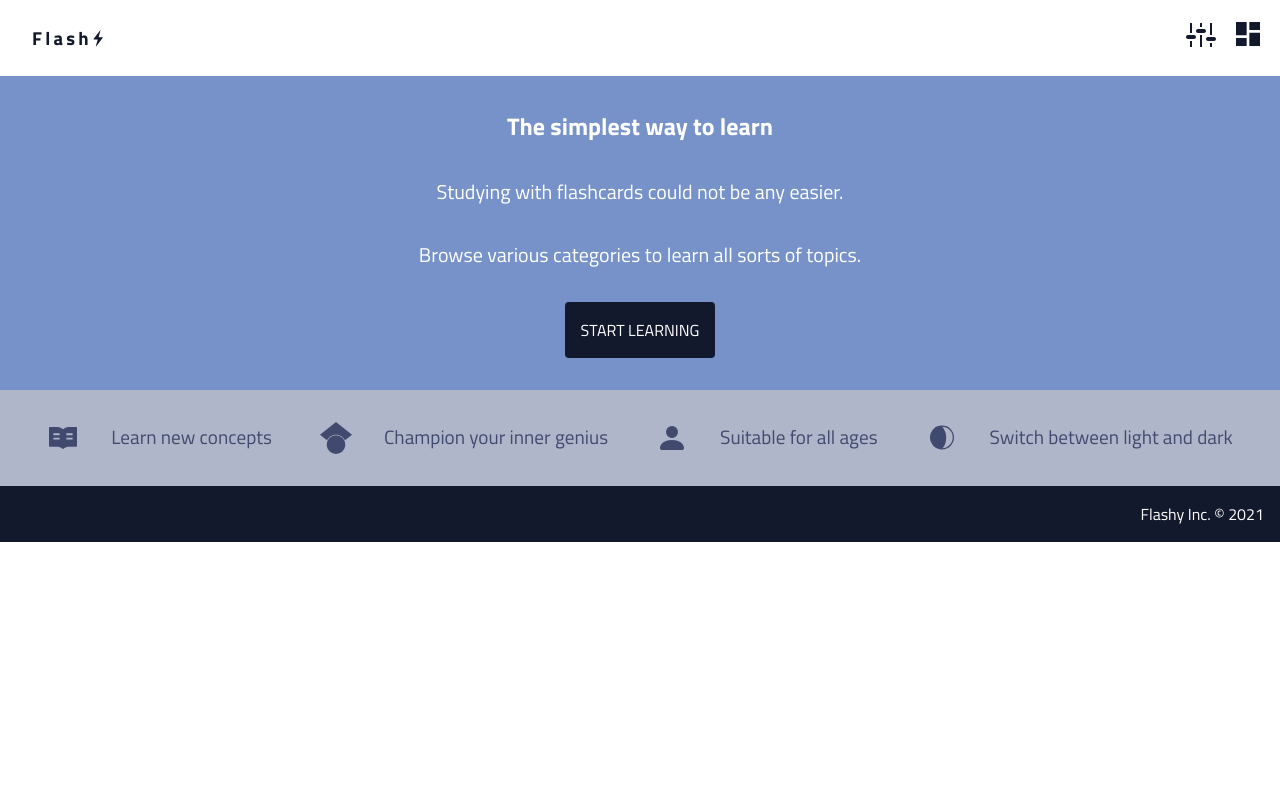
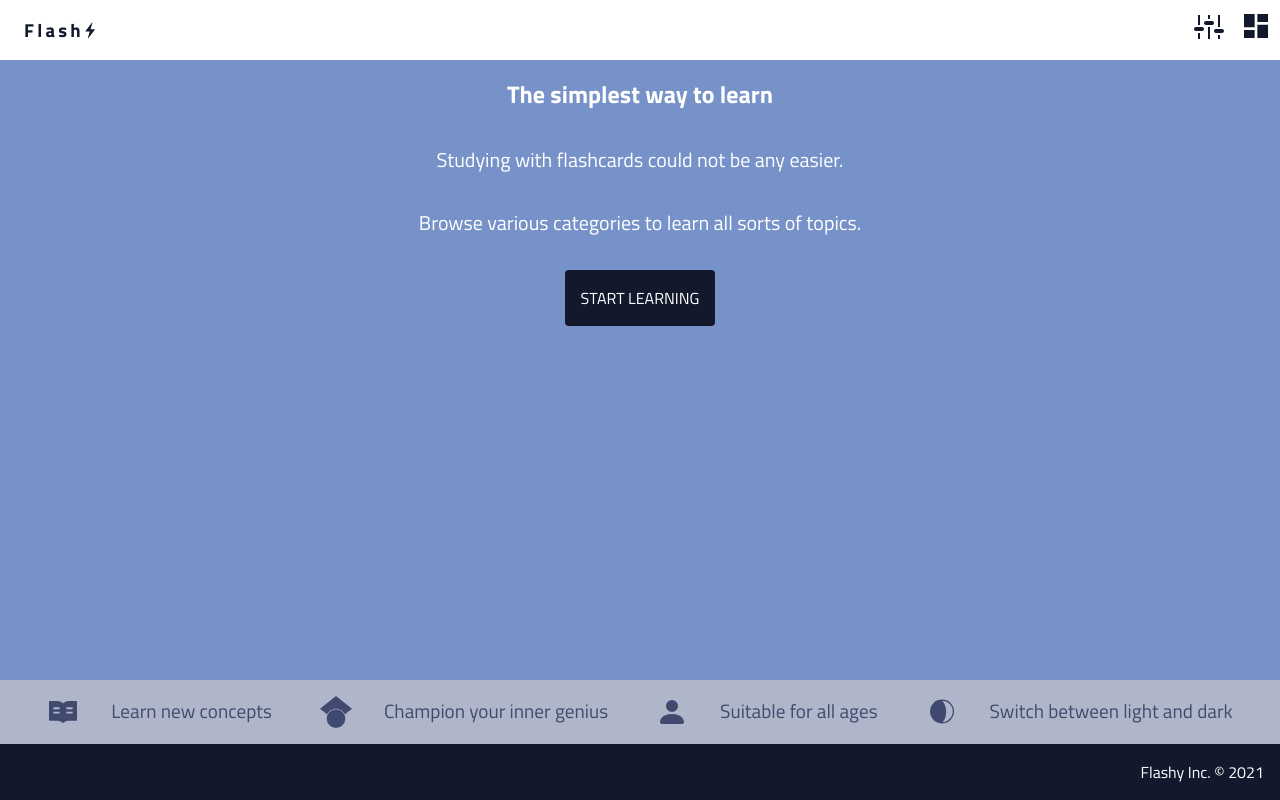
Before and after one commit to gbsimon87/flashy-react, a React (Create React App) app: page / in a window 1280 px wide. Built offline with nearby package versions, Linux system fonts and the light colour scheme.

Commit message:
make fullscreen changes

```diff
--- a/src/index.css
+++ b/src/index.css
@@ -52,10 +52,7 @@
   display: flex;
   justify-content: space-between;
   align-items: center;
-  padding: 1rem;
-  position: fixed;
-  left: 0;
-  right: 0;
+  padding: 0.5rem;
 }
 
 .nav .nav__header .logo {
@@ -313,11 +310,13 @@
 .home {
   display: flex;
   flex-flow: column;
-  padding-top: 76px;
+  overflow: hidden;
+  min-height: calc(100vh - 116px);
+  justify-content: space-between;
 }
 
 .home .home__callout {
-  padding: 2rem;
+  padding: 1rem;
   display: flex;
   flex-flow: column;
   justify-content: space-between;
@@ -351,7 +350,7 @@
   flex-flow: row wrap;
   justify-content: flex-start;
   gap: 1rem 3rem;
-  padding: 2rem;
+  padding: 1rem;
   font-size: 1.2rem;
 }
 
@@ -382,7 +381,8 @@
   display: flex;
   align-items: center;
   justify-content: center;
-  min-height: 100vh;
+  min-height: calc(100vh - 60px);
+  overflow: hidden;
 }
 
 .learn .section__body {
@@ -431,7 +431,7 @@
   min-width: 100%;
   bottom: 0;
   left: 0;
-  height: calc(100% - 71px);
+  height: calc(100% - 60px);
 }
 
 .letters .slide-background-color,
```
